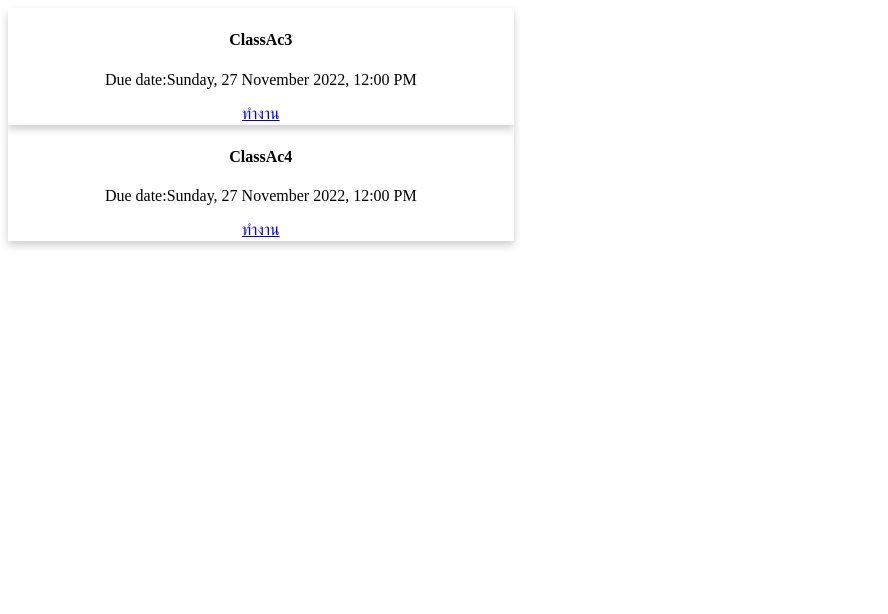
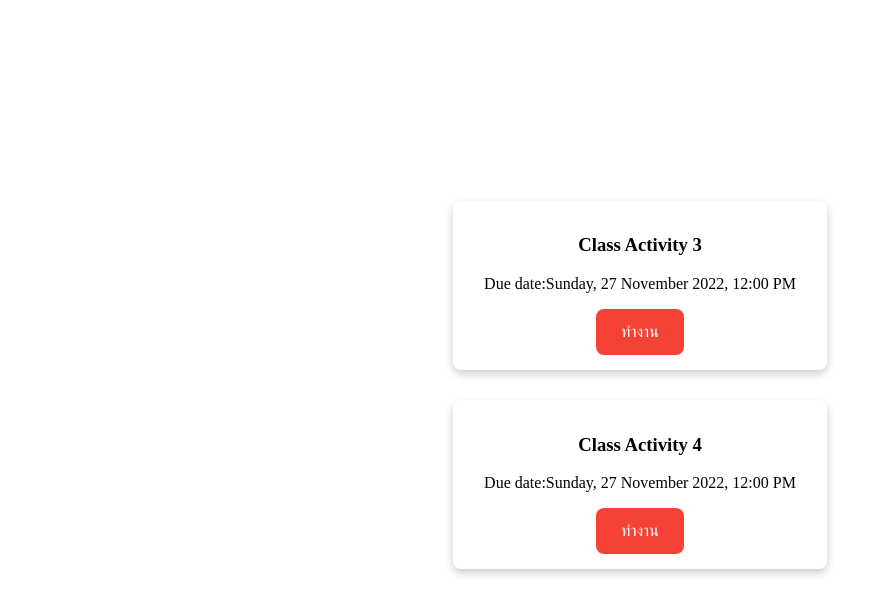
Before and after one commit to Guitar45628/kartie.github.io, a plain HTML site: page work_list.html in a window 1280 px wide. Shown: the whole page, without its empty margins (0-888 px from the left). Drawn offline with Linux system fonts and the light colour scheme.

Commit message:
เปลี่ยน Styleของหน้า work_list

```diff
--- a/work_list.html
+++ b/work_list.html
@@ -7,11 +7,44 @@
     <meta name="viewport" content="width=device-width, initial-scale=1.0">
     <title>Document</title>
     <style>
+        html,
+        body {
+            height: 100%;
+        }
+
+        html {
+            display: table;
+            margin: auto;
+        }
+
+        body {
+            display: table-cell;
+            vertical-align: middle;
+        }
+
+        a:link,
+        a:visited {
+            background-color: #f44336;
+            color: white;
+            padding: 14px 25px;
+            text-align: center;
+            text-decoration: none;
+            display: inline-block;
+            border-radius: 8px;
+        }
+
+        a:hover,
+        a:active {
+            background-color: red;
+        }
+
         .card {
+            margin: 00px 30px 30px 00px;
             box-shadow: 0 4px 8px 0 rgba(0, 0, 0, 0.2);
             transition: 0.3s;
-            width: 40%;
+            width: 100%;
             text-align: center;
+            border-radius: 8px;
         }
 
         .card:hover {
@@ -19,7 +52,7 @@
         }
 
         .container {
-            padding: 2px 16px;
+            padding: 15px 16px;
         }
     </style>
 </head>
@@ -27,16 +60,18 @@
 <body>
     <div class="card">
         <div class="container">
-            <h4><b>ClassAc3</b></h4>
+            <h3><b>Class Activity 3</b></h3>
             <p>Due date:Sunday, 27 November 2022, 12:00 PM</p>
-            <a href="https://walailak-my.sharepoint.com/:w:/g/personal/dechnarong_ma_st_wu_ac_th/ETQlOyNgH2hOrNQnv9WHP9QBAHspQ1DYqgoFkqdJMFonFA?e=BZ2ANz">ทำงาน</a>
+            <a
+                href="https://walailak-my.sharepoint.com/:w:/g/personal/dechnarong_ma_st_wu_ac_th/ETQlOyNgH2hOrNQnv9WHP9QBAHspQ1DYqgoFkqdJMFonFA?e=BZ2ANz">ทำงาน</a>
         </div>
     </div>
     <div class="card">
         <div class="container">
-            <h4><b>ClassAc4</b></h4>
+            <h3><b>Class Activity 4</b></h3>
             <p>Due date:Sunday, 27 November 2022, 12:00 PM</p>
-            <a href="https://walailak-my.sharepoint.com/:w:/g/personal/dechnarong_ma_st_wu_ac_th/EfggWL6Nah5NnB6-aVnINDcBRdU2LPhFoCs0z9UkZlvDpw?e=LXTY7P">ทำงาน</a>
+            <a
+                href="https://walailak-my.sharepoint.com/:w:/g/personal/dechnarong_ma_st_wu_ac_th/EfggWL6Nah5NnB6-aVnINDcBRdU2LPhFoCs0z9UkZlvDpw?e=LXTY7P">ทำงาน</a>
         </div>
     </div>
 </body>
```
Also changed, not shown: index.html (+1 -1 lines).
